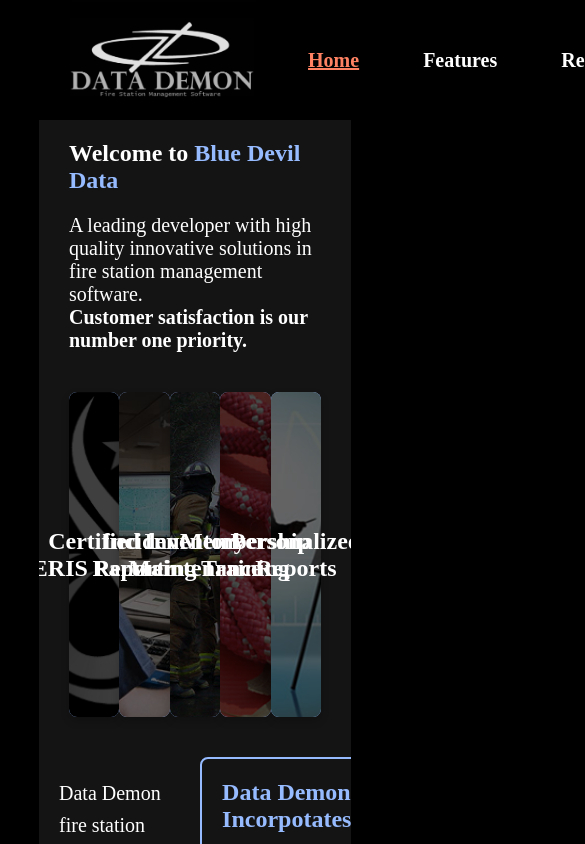
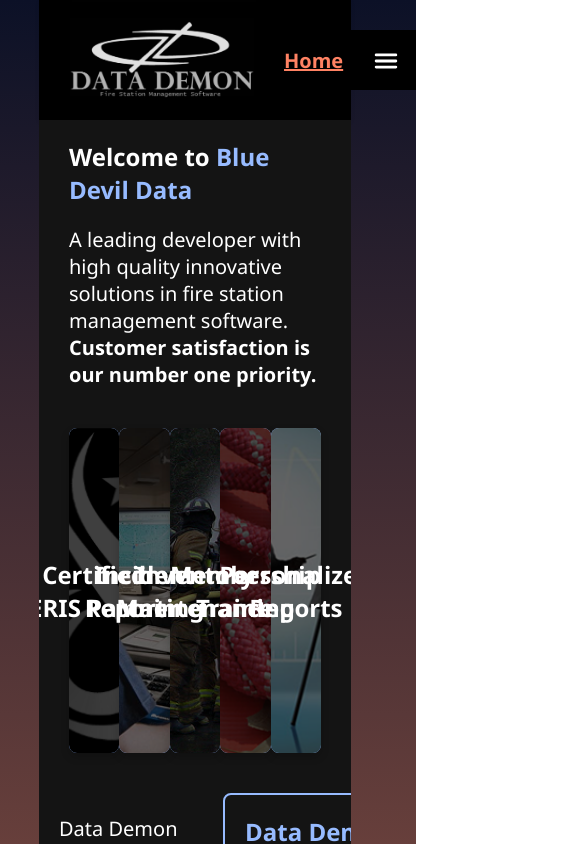
Before and after one commit to jgd6426/Bluedevildata, a plain HTML site: page index.html in a window 390 px wide. Shown: the top 844 px of the page, 585 px wide, since content can reach past the window. Drawn offline with Linux system fonts and the light colour scheme.

Commit message:
responsive nav

```diff
--- a/index.html
+++ b/index.html
@@ -6,7 +6,6 @@
     <meta name="viewport" content="width=device-width, initial-scale=1.0">
     <title>Blue Devil Data</title>
     <link rel="stylesheet" href="styles.css">
-
 </head>
 
 <body>
@@ -15,17 +14,31 @@
         <img src="images/logo.png" alt="logo" id="logo-img">
 
         <nav id="header-links">
-            <ul>
+            <!-- <ul>
                 <li><a href="index.html" class="nav-link active">Home</a></li>
                 <li><a href="index.html" class="nav-link">Features</a></li>
                 <li><a href="index.html" class="nav-link">Resources</a></li>
                 <li><a href="#contact-section" class="nav-link">Contact</a></li>
-            </ul>
+            </ul> -->
 
-            <!-- download button -->
+            <div class="topnav" id="myTopnav">
+                <a href="#home" class="active">Home</a>
+                <a href="#features">Features</a>
+                <a href="#resources">Resources</a>
+                <a href="#contact">Contact</a>
+
+                <!-- download button -->
+                <a href="#download" id="download-btn">Download</a>
+
+                <a href="javascript:void(0);" class="icon" onclick="toggleMenu()">
+                    <img src="images/menu.svg" alt="">
+                </a>
+            </div>
+
+            <!-- download button
             <a href="download.html">
                 <button id="download-btn">Download</button>
-            </a>
+            </a> -->
         </nav>
     </header>
 
@@ -120,8 +133,8 @@
                 <div class="contact-profile">
                     <div class="contact-title">
                         <img src="images/manager.svg" alt="Profile Picture" class="contact-img">
-                    <h2 class="contact-name">Sandra Nichols</h2>
-                    <p class="contact-role">- Office Manager & Accounts Receivable</p>
+                        <h2 class="contact-name">Sandra Nichols</h2>
+                        <p class="contact-role">- Office Manager & Accounts Receivable</p>
                     </div>
                     <p class="contact-email">
                         <img src="images/email.svg" alt="" class="contact-icon">
@@ -139,6 +152,8 @@
             <p>&copy; Blue Devil Data</p>
         </footer>
     </main>
+
+    <script src="script.js"></script>
 </body>
 
 </html>
--- /dev/null
+++ b/script.js
@@ -0,0 +1,22 @@
+// header responsiveness
+// switch links to hamburger menu on smaller screens
+/* Toggle between adding and removing the "responsive" class to topnav when the user clicks on the icon */
+
+// function toggleMenu() {
+//     var x = document.getElementById("myTopnav");
+//     if (x.className === "topnav") {
+//         x.className += " responsive";
+//     } else {
+//         x.className = "topnav";
+//     }
+// };
+
+/* Toggle between adding and removing the "responsive" class to topnav when the user clicks on the icon */
+function toggleMenu() {
+  var x = document.getElementById("myTopnav");
+  if (x.className === "topnav") {
+    x.className += " responsive";
+  } else {
+    x.className = "topnav";
+  }
+}
--- a/styles.css
+++ b/styles.css
@@ -12,13 +12,68 @@
 body {
     margin: 0;
     padding: 0 10%;
-    /* background: linear-gradient(var(--bg-gradient-start), var(--bg-gradient-end)); */
-    background: black;
+    background: linear-gradient(var(--bg-gradient-start), var(--bg-gradient-end));
+    /* background: black; */
     color: white;
     height: 100vh;
-    font-family: 'Times New Roman', Times, serif;
+    font-family: 'Segoe UI', Tahoma, Geneva, Verdana, sans-serif;
 }
 
+/* https://www.w3schools.com/howto/howto_js_topnav_responsive.asp */
+/* Add a black background color to the top navigation */
+.topnav {
+    background-color: var(--header-color);
+    overflow: hidden;
+
+    display: flex;
+    align-items: center;
+    justify-content: right;
+}
+
+/* Style the links inside the navigation bar */
+.topnav a {
+    float: left;
+    display: block;
+    text-align: left;
+    font-size: 20px;
+    text-decoration: none;
+    color: var(--text-color);
+    font-weight: 400;
+    padding: 8px 0 8px 28px;
+}
+
+/* Change the color of links on hover */
+.topnav a:hover {
+    text-decoration: underline;
+}
+
+/* Add an active class to highlight the current page */
+.topnav a.active {
+    color: var(--accent-color);
+    text-decoration: underline;
+    font-weight: bold;
+}
+
+/* Hide the link that should open and close the topnav on small screens */
+.topnav .icon {
+    display: none;
+
+    img {
+        height: 30px;
+        width: 30px;
+        margin: 8px 15px 0 0;
+    }
+}
+
+ #download-btn {
+            border: 2px solid var(--accent-color);
+            border-radius: 40px;
+            color: var(--accent-color);
+            font-weight: 500;
+            padding: 8px 20px;
+            margin: 0 0 0 28px;
+            width: fit-content;
+        }
 
 header {
     background-color: var(--header-color);
@@ -37,63 +92,50 @@
 
     #header-links {
         margin-left: auto;
+    }
+}
+
+/* Nav Media Queries */
+/* When the screen is less than 600 pixels wide, hide all links, except for the first one ("Home"). Show the link that contains should open and close the topnav (.icon) */
+@media screen and (max-width: 1000px) {
+    .topnav a:not(:first-child) {
+        display: none;
+    }
+
+    .topnav a.icon {
+        float: right;
+        display: block;
+    }
+}
+
+/* The "responsive" class is added to the topnav with JavaScript when the user clicks on the icon. This class makes the topnav look good on small screens (display the links vertically instead of horizontally) */
+@media screen and (max-width: 1000px) {
+    .topnav.responsive {
+        position: absolute;
+        top: 0px;
+        right: 10%;
+        margin: 30px;
+        padding: 9px 33px 20px 0;
         display: flex;
-        flex-direction: row;
-        justify-content: center;
-        align-items: center;
-        gap: 40px;
-        font-size: 20px;
+        flex-direction: column;
 
-        ul {
-            display: flex;
-            flex-direction: row;
-            justify-content: center;
-            gap: 40px;
+        z-index: 1;
+        box-shadow: 0 4px 8px rgba(0, 0, 0, 0.2);
+        border-radius: 8px;
 
-            li {
-                list-style: none;
+    }
 
-                .nav-link {
-                    text-decoration: none;
-                    color: var(--text-color);
-                    font-weight: bold;
-                    padding: 8px 12px;
-                    border-radius: 4px;
-                    transition: background-color 0.3s, color 0.3s;
+    .topnav.responsive a.icon {
+        position: absolute;
+        right: 0px;
+        top: 1px;
+    }
 
-                    &:hover {
-                        text-decoration: underline;
-                    }
+    .topnav.responsive a {
+        display: flex;
+        justify-content: left;
 
-                    &:active {
-                        color: var(--accent-color);
-                        text-decoration: underline;
-                    }
-                }
-
-                .active {
-                    color: var(--accent-color);
-                    text-decoration: underline;
-                }
-            }
-        }
-
-        #download-btn {
-            background-color: var(--header-color);
-            border: 2px solid var(--accent-color);
-            border-radius: 40px;
-            color: var(--accent-color);
-            padding: 10px 20px;
-            cursor: pointer;
-            font-weight: bold;
-            font-size: 20px;
-            font-family: 'Times New Roman', Times, serif;
-            text-decoration: none;
-
-            &:hover {
-                text-decoration: underline;
-            }
-        }
+        text-align: left;
     }
 }
 
```
Also changed, not shown: images/menu.svg (added).
